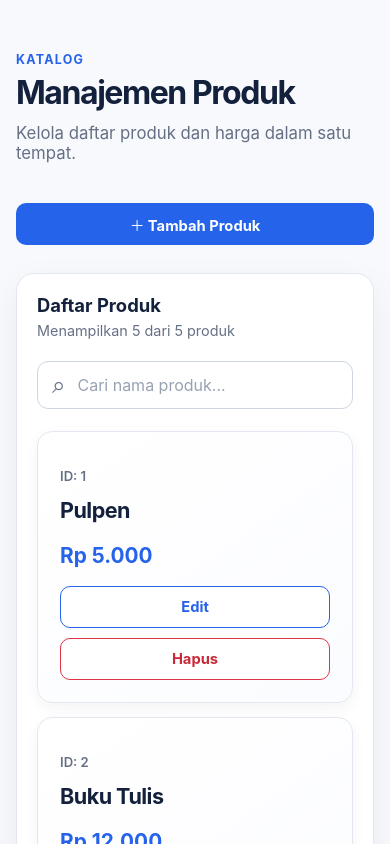
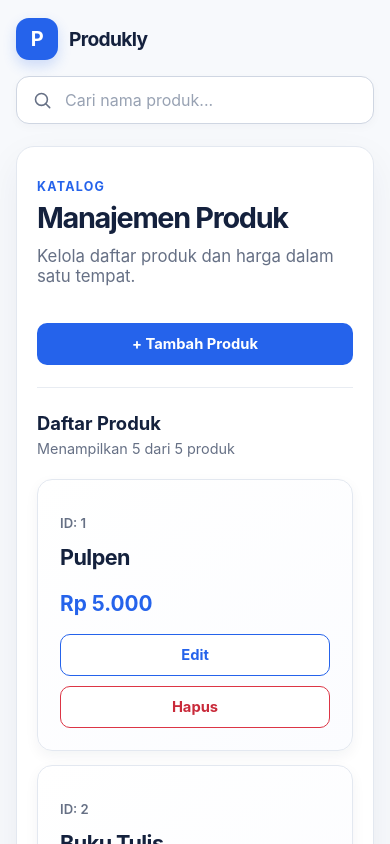
Before and after one commit to usertobby/tugas-3-react-fe, a React (Vite) app: page / in a window 390 px wide. Shown: the top 844 px of the page. Built offline with nearby package versions, Linux system fonts and the light colour scheme.

Commit message:
feat: add product navbar and unify management panel

```diff
--- a/src/App.css
+++ b/src/App.css
@@ -1,15 +1,39 @@
 .page-shell {
-  width: min(100% - 48px, 1440px);
+  width: min(100% - 48px, 1280px);
   margin: 0 auto;
-  padding: clamp(40px, 7vw, 88px) 0;
+  padding: 22px 0 72px;
 }
 
-.page-header {
+.topbar {
   display: flex;
-  align-items: flex-start;
+  align-items: center;
   justify-content: space-between;
-  gap: 24px;
-  margin-bottom: 40px;
+  gap: 32px;
+  margin-bottom: 32px;
+}
+
+.brand {
+  display: inline-flex;
+  flex: 0 0 auto;
+  align-items: center;
+  gap: 11px;
+  color: #14213d;
+  font-size: 1.2rem;
+  font-weight: 750;
+  letter-spacing: -0.035em;
+  text-decoration: none;
+}
+
+.brand-mark {
+  display: grid;
+  width: 42px;
+  height: 42px;
+  place-items: center;
+  border-radius: 13px;
+  background: #2563eb;
+  box-shadow: 0 6px 14px rgb(37 99 235 / 20%);
+  color: #fff;
+  font-size: 1.25rem;
 }
 
 .eyebrow {
@@ -21,10 +45,10 @@
   text-transform: uppercase;
 }
 
-.page-header h1 {
+.management-header h1 {
   margin: 0;
   color: #14213d;
-  font-size: clamp(2rem, 4vw, 3.25rem);
+  font-size: clamp(1.8rem, 3vw, 2.5rem);
   font-weight: 750;
   letter-spacing: -0.045em;
   line-height: 1.1;
@@ -37,7 +61,7 @@
 }
 
 .product-section {
-  padding: 28px;
+  padding: clamp(22px, 4vw, 40px);
   border: 1px solid #e3e8f0;
   border-radius: 18px;
   background: #fff;
@@ -65,37 +89,45 @@
   text-align: right;
 }
 
-.search-row {
+.management-header {
   display: flex;
   align-items: center;
-  gap: 14px;
-  margin-bottom: 22px;
+  justify-content: space-between;
+  gap: 24px;
+  margin-bottom: 30px;
+  padding-bottom: 28px;
+  border-bottom: 1px solid #e8ecf2;
 }
 
-.search-field {
+.topbar-search {
   display: flex;
-  width: min(100%, 620px);
+  width: min(100%, 540px);
   min-height: 48px;
   align-items: center;
   gap: 10px;
-  padding: 0 14px;
+  padding: 0 15px;
   border: 1px solid #cfd6e2;
-  border-radius: 11px;
+  border-radius: 13px;
   background: #fff;
   color: #667085;
+  box-shadow: 0 3px 10px rgb(20 33 61 / 3%);
 }
 
-.search-field:focus-within {
+.topbar-search:focus-within {
   border-color: #2563eb;
   box-shadow: 0 0 0 3px rgb(37 99 235 / 12%);
 }
 
 .search-icon {
-  font-size: 1.5rem;
-  line-height: 1;
+  width: 21px;
+  height: 21px;
+  flex: 0 0 auto;
+  stroke: currentColor;
+  stroke-linecap: round;
+  stroke-width: 1.8;
 }
 
-.search-field input {
+.topbar-search input {
   width: 100%;
   min-width: 0;
   border: 0;
@@ -105,24 +137,28 @@
   font: inherit;
 }
 
-.search-field input::placeholder {
+.topbar-search input::placeholder {
   color: #98a2b3;
 }
 
 .clear-search-button {
-  padding: 8px 0;
+  display: grid;
+  width: 28px;
+  height: 28px;
+  flex: 0 0 auto;
+  place-items: center;
   border: 0;
+  border-radius: 8px;
   background: transparent;
-  color: #2563eb;
+  color: #667085;
   cursor: pointer;
-  font-size: 0.9rem;
-  font-weight: 600;
-  white-space: nowrap;
+  font-size: 1.35rem;
+  line-height: 1;
 }
 
 .clear-search-button:hover {
-  color: #1d4ed8;
-  text-decoration: underline;
+  background: #f2f4f7;
+  color: #14213d;
 }
 
 .product-empty-state {
@@ -386,12 +422,19 @@
 
 @media (max-width: 600px) {
   .page-shell {
-    width: min(100% - 32px, 1440px);
-    padding-top: 40px;
+    width: min(100% - 32px, 1280px);
+    padding-top: 18px;
   }
 
-  .page-header {
-    margin-bottom: 28px;
+  .topbar {
+    align-items: stretch;
+    flex-direction: column;
+    gap: 16px;
+    margin-bottom: 22px;
+  }
+
+  .topbar-search {
+    width: 100%;
   }
 
   .product-section {
@@ -408,22 +451,12 @@
     text-align: left;
   }
 
-  .search-row {
+  .management-header {
     align-items: stretch;
     flex-direction: column;
-    gap: 4px;
-  }
-
-  .search-field {
-    width: 100%;
-  }
-
-  .clear-search-button {
-    align-self: flex-start;
-  }
-
-  .page-header {
-    flex-direction: column;
+    gap: 20px;
+    margin-bottom: 24px;
+    padding-bottom: 22px;
   }
 
   .product-dialog {
--- a/src/App.jsx
+++ b/src/App.jsx
@@ -110,7 +110,44 @@ function App() {
 
   return (
     <main className="page-shell">
-      <header className="page-header">
+      <header className="topbar">
+        <a className="brand" href="/" aria-label="Produkly beranda">
+          <span className="brand-mark" aria-hidden="true">P</span>
+          <span>Produkly</span>
+        </a>
+
+        <label className="topbar-search">
+          <svg
+            className="search-icon"
+            viewBox="0 0 24 24"
+            fill="none"
+            aria-hidden="true"
+          >
+            <circle cx="10.8" cy="10.8" r="6.8" />
+            <path d="m16 16 4.2 4.2" />
+          </svg>
+          <input
+            type="search"
+            value={searchTerm}
+            onChange={(event) => setSearchTerm(event.target.value)}
+            placeholder="Cari nama produk..."
+            aria-label="Cari nama produk"
+          />
+          {searchTerm && (
+            <button
+              className="clear-search-button"
+              type="button"
+              aria-label="Hapus pencarian"
+              onClick={() => setSearchTerm('')}
+            >
+              &times;
+            </button>
+          )}
+        </label>
+      </header>
+
+      <section className="product-section" aria-label="Daftar produk">
+        <div className="management-header">
           <div>
             <p className="eyebrow">Katalog</p>
             <h1>Manajemen Produk</h1>
@@ -123,38 +160,15 @@ function App() {
             type="button"
             onClick={() => setIsAddDialogOpen(true)}
           >
-          <span aria-hidden="true">＋</span> Tambah Produk
+            <span aria-hidden="true">+</span> Tambah Produk
           </button>
-      </header>
+        </div>
 
-      <section className="product-section" aria-label="Daftar produk">
         <div className="section-heading">
           <h2>Daftar Produk</h2>
           <span className="product-count" aria-live="polite">
             Menampilkan {visibleProducts.length} dari {products.length} produk
           </span>
-        </div>
-
-        <div className="search-row">
-          <label className="search-field">
-            <span className="search-icon" aria-hidden="true">⌕</span>
-            <input
-              type="search"
-              value={searchTerm}
-              onChange={(event) => setSearchTerm(event.target.value)}
-              placeholder="Cari nama produk..."
-              aria-label="Cari nama produk"
-            />
-          </label>
-          {searchTerm && (
-            <button
-              className="clear-search-button"
-              type="button"
-              onClick={() => setSearchTerm('')}
-            >
-              Hapus pencarian
-            </button>
-          )}
         </div>
 
         {visibleProducts.length > 0 ? (
```
Lines whose indentation alone changed are shown as unchanged.
